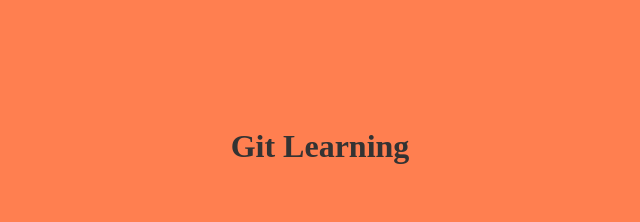
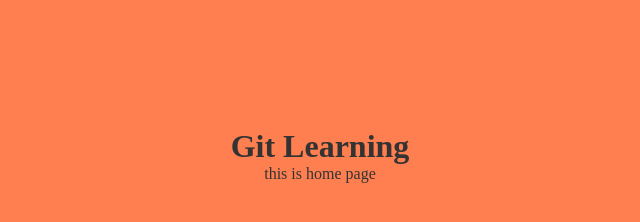
Before and after one commit to Pencil05/lab04_github, a plain HTML site: page learngit/index.html in a window 1280 px wide. Shown: the whole page, without its empty margins (320-960 px from the left). Drawn offline with Linux system fonts and the light colour scheme.

Commit message:
add some feature

```diff
--- a/learngit/index.html
+++ b/learngit/index.html
@@ -8,6 +8,9 @@
     <script src="script.js"></script>
 </head>
 <body>
-    <h1>Git Learning</h1>
+    <div class="hi">
+        <h1>Git Learning</h1>
+        <p>this is home page</p>
+    </div>
 </body>
 </html>
--- a/learngit/style.css
+++ b/learngit/style.css
@@ -6,7 +6,7 @@
     background-color: coral;
     color: #333;
 }
-h1{
+.hi{
     text-align: center;
     margin-top: 10%;
 }
```
